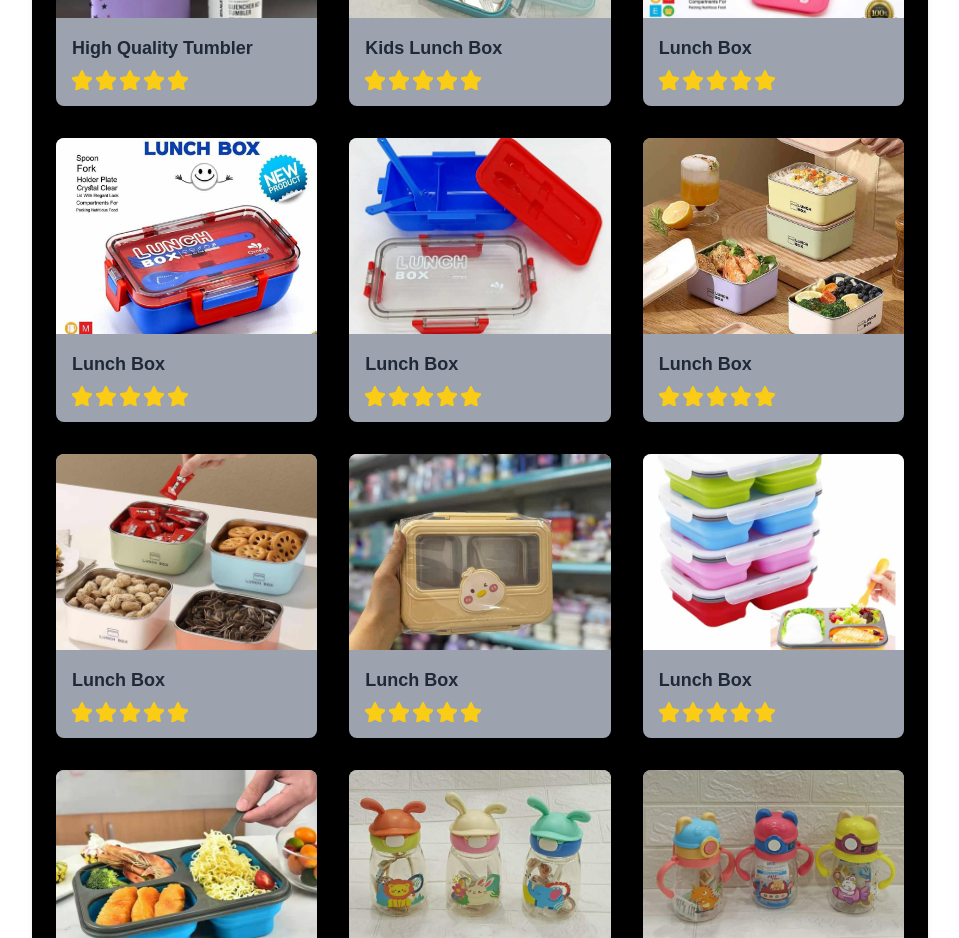
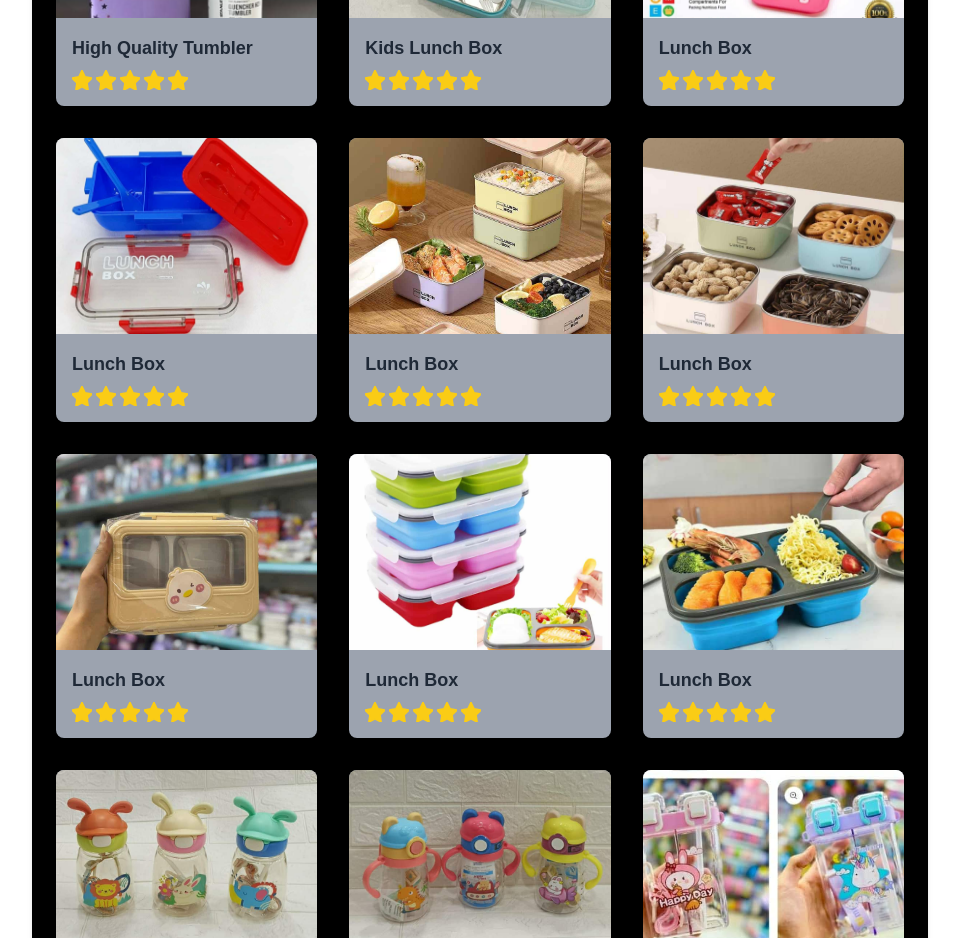
Before and after one commit to SabaZain/sz_onlinestore, a Next.js app: page /ExploreAllProducts in a window 1280 px wide. Shown: the part 6200-7138 px from the top of the page, without its empty margins (160-1119 px from the left). Built offline with nearby package versions, Linux system fonts and the light colour scheme.

Commit message:
online shop updated

```diff
--- a/src/app/ExploreAllProducts/page.tsx
+++ b/src/app/ExploreAllProducts/page.tsx
@@ -343,12 +343,6 @@ export default function ExploreAllProductsPage() {
     },
     {
       image: '/Image/NewLunchbox2.jpg',
-      name: 'Lunch Box',
-      description: '',
-      rating: 5,
-    },
-    {
-      image: '/Image/NewLunchbox3.jpg',
       name: 'Lunch Box',
       description: '',
       rating: 5,
```
